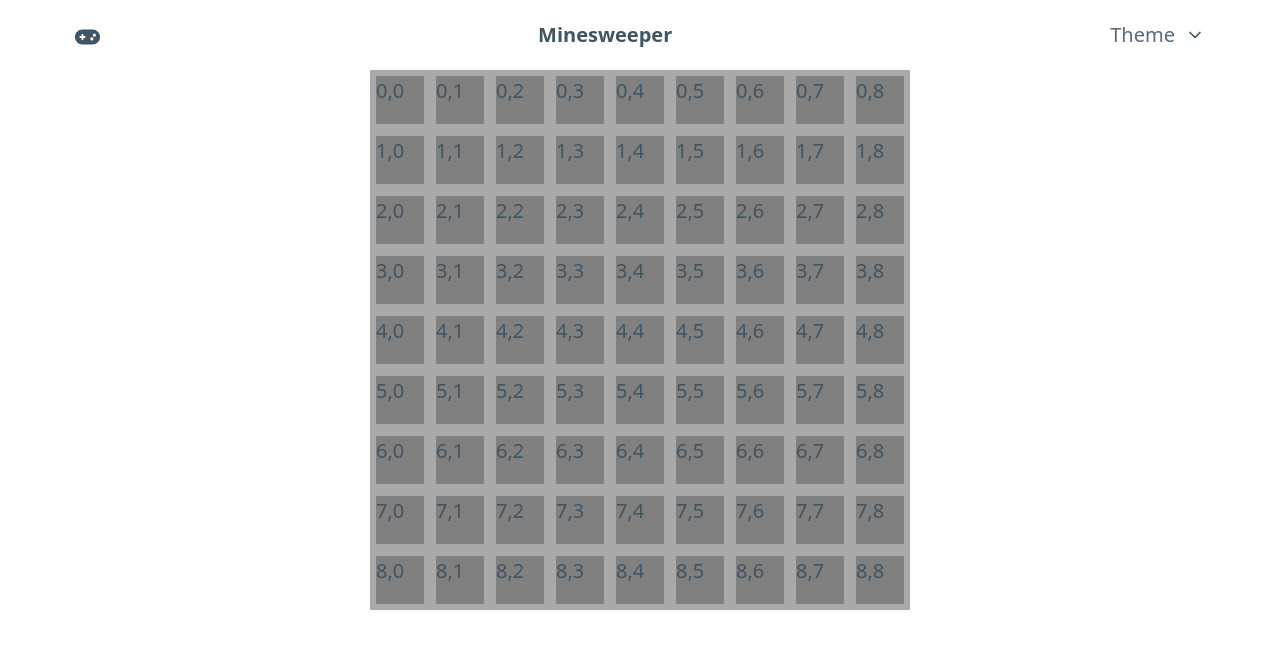
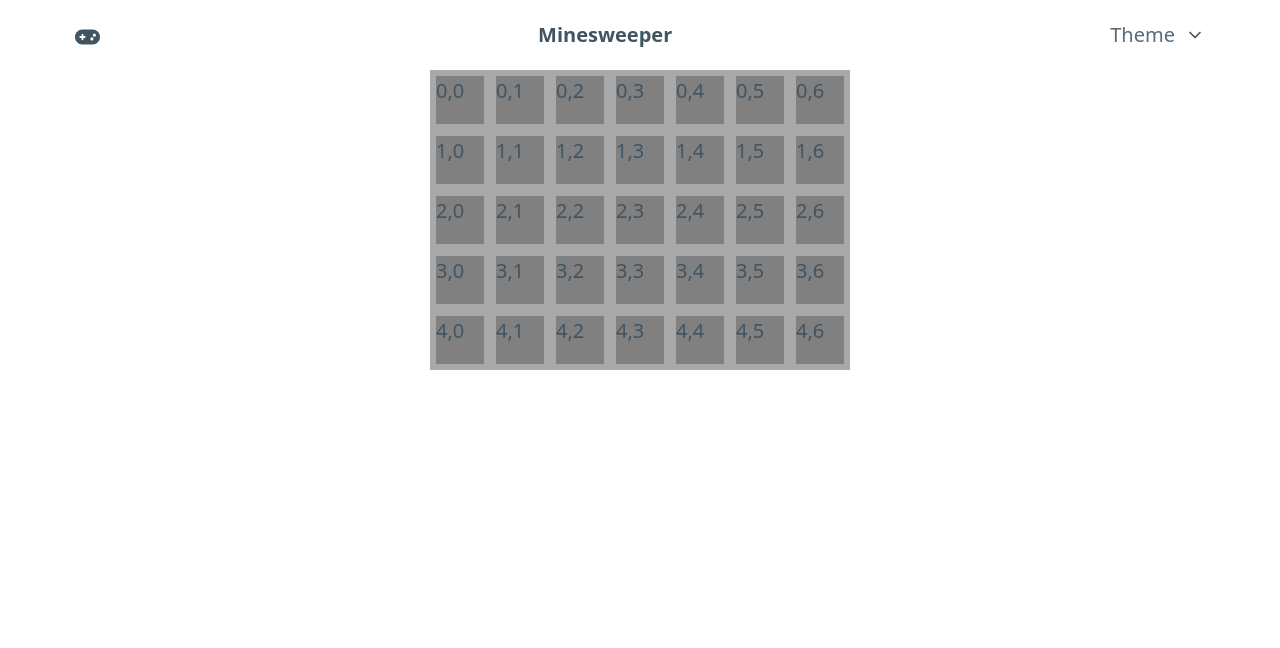
Before and after one commit to aidandenlinger/minesweeper, a Svelte app: page / in a window 1280 px wide. Shown: the top 648 px of the page. Built offline with nearby package versions, Linux system fonts and the light colour scheme.

Commit message:
feat(App): use non-square coordinates to make sure coords aren't weird

```diff
--- a/src/frontend/App.svelte
+++ b/src/frontend/App.svelte
@@ -3,7 +3,7 @@
   import { create, click } from "../logic/minesweeper";
   import Cell from "./Cell.svelte";
 
-  let gameState = create(9, 9, 10);
+  let gameState = create(5, 7, 1);
 </script>
 
 <Navbar />
```
